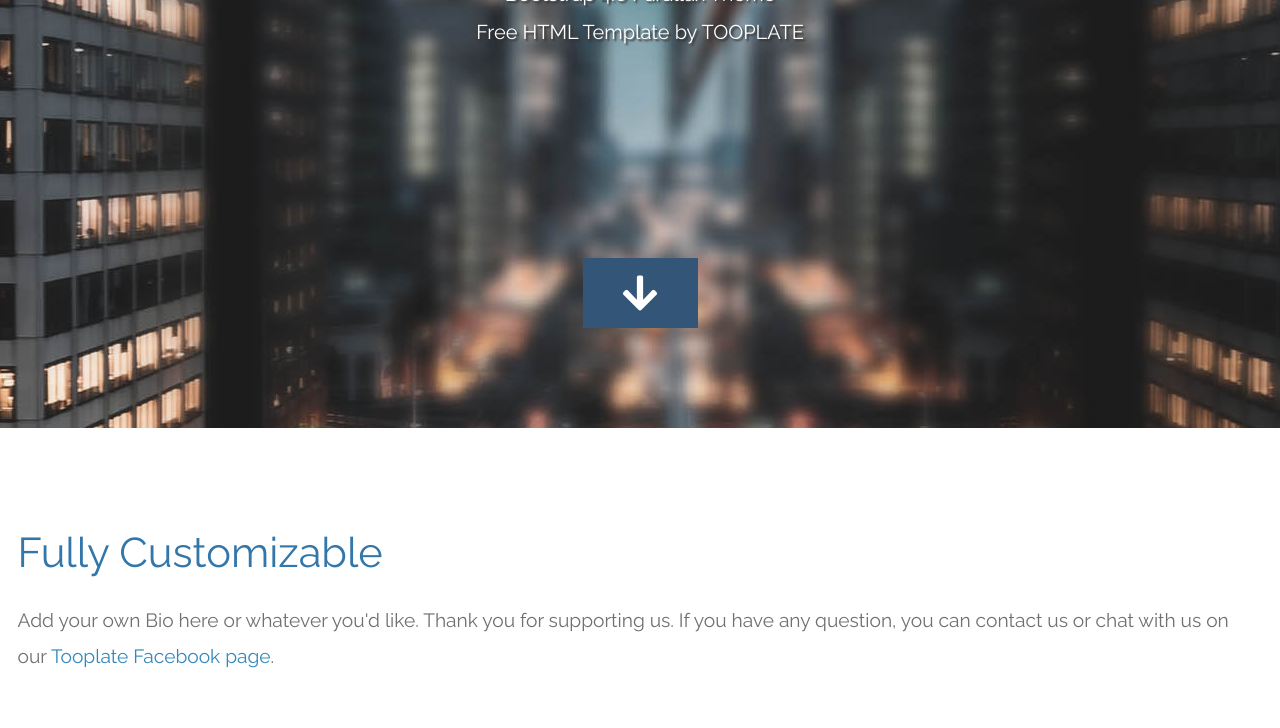
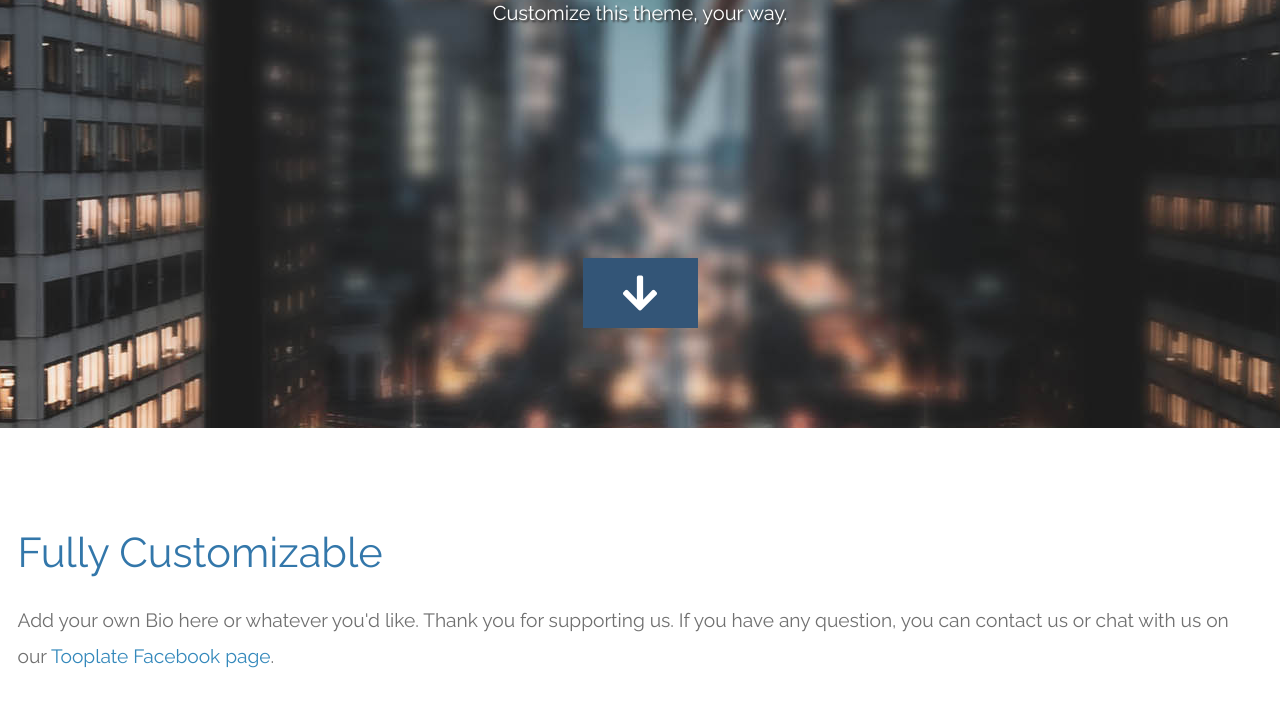
Before and after one commit to tiahchia/InfinityLooptheme, a plain HTML site: page index.html in a window 1280 px wide. Shown: the part 372-1100 px from the top of the page. Drawn offline with Linux system fonts and the light colour scheme.

Commit message:
Update index.html

```diff
--- a/index.html
+++ b/index.html
@@ -56,8 +56,8 @@ https://www.tooplate.com/view/2117-infinite-loop
         <div class="tm-hero-text-container-inner">
             <h2 class="tm-hero-title">Infinite Loop</h2>
             <p class="tm-hero-subtitle">
-              Bootstrap 4.0 Parallax Theme
-              <br>Free HTML Template by TOOPLATE
+              Customize this theme, your way.
+
             </p>
         </div>
       </div>
```
